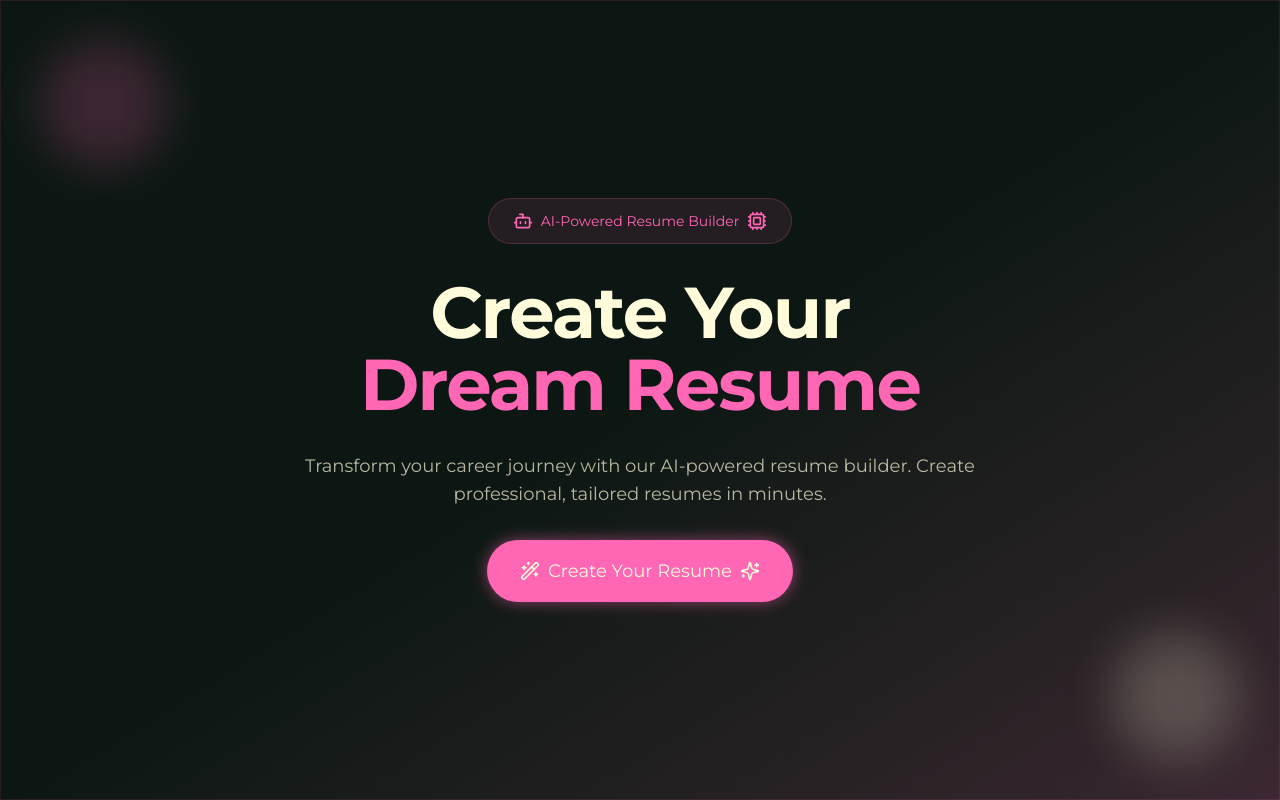
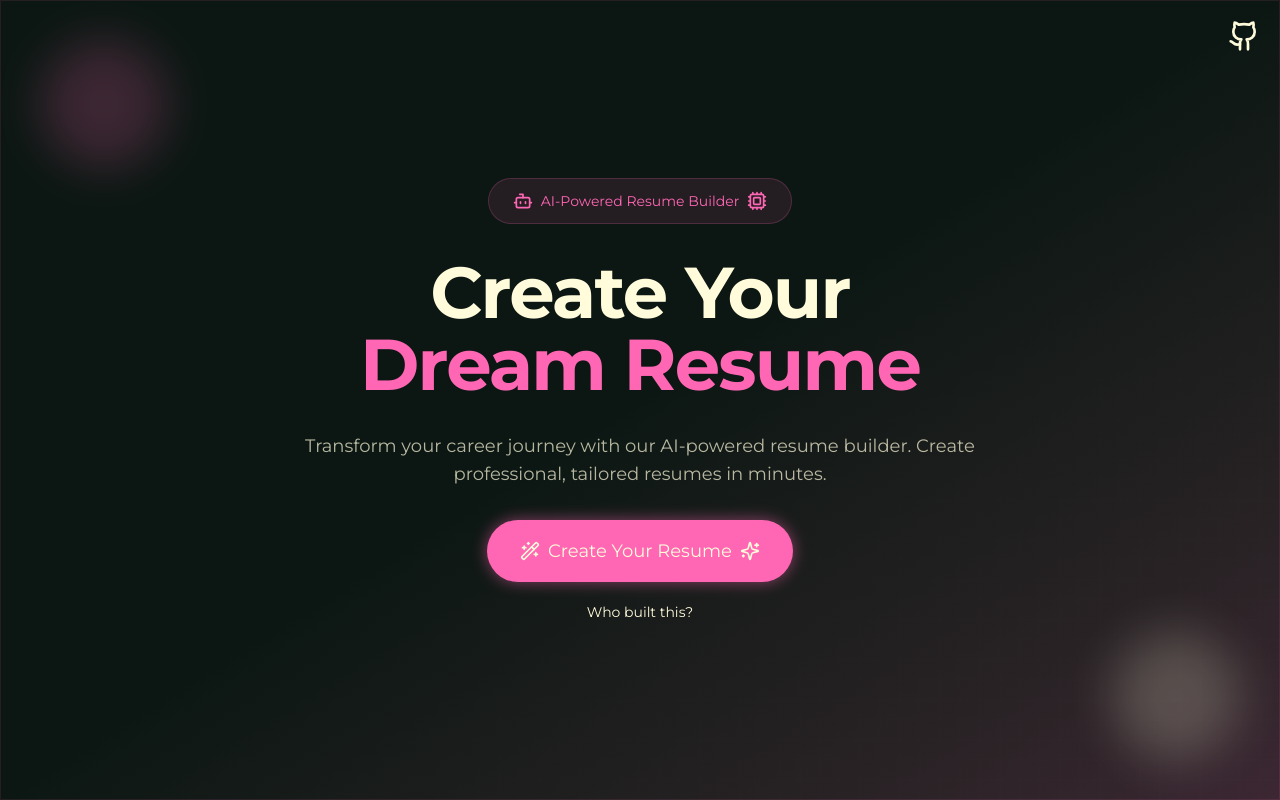
Before and after one commit to ikwerre-dev/runmecv, a Next.js app: page / in a window 1280 px wide. Built offline with nearby package versions, Linux system fonts and the light colour scheme.

Commit message:
final touches

```diff
--- a/src/app/page.tsx
+++ b/src/app/page.tsx
@@ -6,6 +6,8 @@ import { Sparkles, Wand2, Bot, Cpu } from "lucide-react";
 import Modal from "@/components/Modal";
 import ResumeForm from "@/components/ResumeForm";
 import ResumePreview from "@/components/ResumePreview";
+import { Github } from "lucide-react";
+import Link from "next/link";
 
 const headlines = [
   { top: "Create Your", bottom: "Dream Resume" },
@@ -95,6 +97,15 @@ export default function Home() {
 
       <div className="absolute inset-0 border border-[#FF66B3]/10" />
 
+      <Link
+        href="https://github.com/ikwerre-dev/runmecv"
+        target="_blank"
+        rel="noopener noreferrer"
+        className="absolute top-5 right-5 z-10"
+      >
+        <Github className="h-8 w-8 text-[#FFFBDB] hover:text-[#FFFBDB]/50 transition-colors" />
+      </Link>
+
       <div className="relative flex-1 flex items-center justify-center px-6 py-12">
         <div className="text-center space-y-8">
           <motion.div
@@ -138,6 +149,8 @@ export default function Home() {
             Create professional, tailored resumes in minutes.
           </p>
 
+          <div className="flex gap-5 flex-col">
+            <div className="">
               <motion.button
                 onClick={() => setIsModalOpen(true)}
                 className="relative group"
@@ -151,6 +164,17 @@ export default function Home() {
                   <Sparkles className="h-5 w-5" />
                 </div>
               </motion.button>
+            </div>
+
+            <Link
+              href="https://robinsonhonour.me"
+              target="_blank"
+              rel="noopener noreferrer"
+              className="text-[#FFFBDB] text-sm hover:text-[#FFFBDB]/50 transition-colors"
+            >
+              Who built this?
+            </Link>
+          </div>
         </div>
       </div>
 
```
Also changed, not shown: 1 other file (tests, documents, lock files or other folders). Lines whose indentation alone changed are shown as unchanged.
